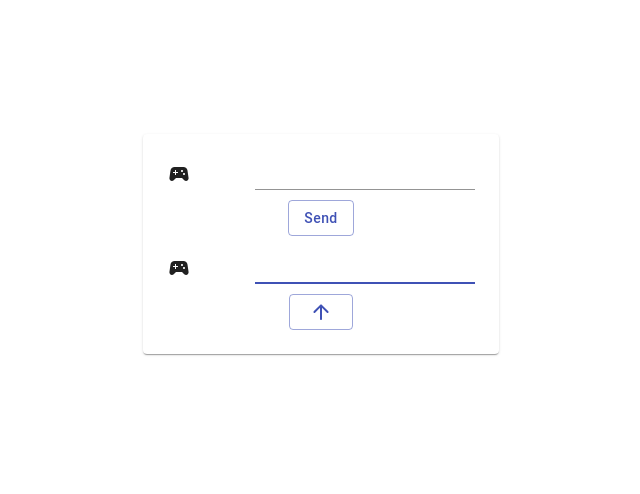
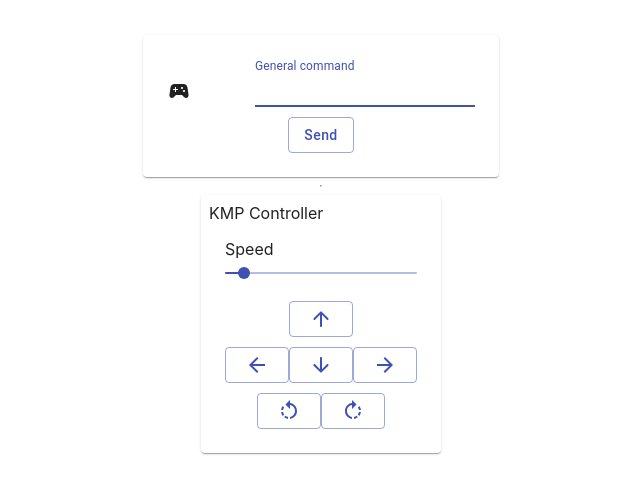
Before and after one commit to SigveSjo/AAS, a React (Create React App) app in the folder frontend/: page / in a window 1280 px wide. Shown: the part 156-650 px from the top of the page, without its empty margins (319-959 px from the left). Built offline with nearby package versions, Linux system fonts and the light colour scheme; no server answers.

Commit message:
added button control options for the kmp

```diff
--- a/frontend/src/App.js
+++ b/frontend/src/App.js
@@ -1,6 +1,7 @@
 // App.js
 import React, { Component } from 'react';
 import Homepage from './components/homepage'
+import KMPController from './components/kmpController'
 
 import { Grid } from '@material-ui/core';
 
@@ -35,7 +36,10 @@ class App extends Component {
             <Homepage/>
           </Grid>
           <Grid>
-            <></>
+            <div> <hr/> </div>
+          </Grid>
+          <Grid>
+            <KMPController/>
           </Grid>
         </Grid>
       </div>
--- a/frontend/src/components/homepage.js
+++ b/frontend/src/components/homepage.js
@@ -1,6 +1,6 @@
 import React, { Component } from 'react';
 import { Paper, withStyles, Grid, TextField, Button } from '@material-ui/core';
-import { SportsEsports, ArrowUpwardRounded, ArrowDownwardRounded} from '@material-ui/icons'
+import { SportsEsports } from '@material-ui/icons'
 import axios from 'axios';
 
 const styles = theme => ({
@@ -14,16 +14,11 @@ const styles = theme => ({
 const API_URL = "http://127.0.0.1:8000/api/commands/"
 
 var value = ""
-var speed = 0.1
 
 class Homepage extends Component {
 
     handleOnChange = event => {
         value = event.target.value
-      };
-
-    handleOnChangeSpeed = event => {
-        speed = event.target.value
       };
 
     buttonClicked(){
@@ -32,36 +27,6 @@ class Homepage extends Component {
         axios.post(API_URL, { "command" : value})
 
         console.log(Date.now());
-    }
-
-    moveKMR(){
-
-        var direction = "up"
-        var vector = null
-
-        console.log("FIRE")
-
-        if(direction === "up"){
-            vector = " 1 0 0"
-        }
-        if(direction === "down"){
-            vector = " -1 0 0"
-        }
-        if(direction === "left"){
-            vector = " 0 1 0"
-        }
-        if(direction === "right"){
-            vector = " 0 -1 0"
-        }
-        if(direction === "clockwise"){
-            vector = " 0 0 1"
-        }
-        if(direction === "counter-clockwise"){
-            vector = " 0 0 -1"
-        }
-
-        axios.post(API_URL, { "command" : "kmr:" + speed + vector})
-
     }
 
     render() {
@@ -74,7 +39,7 @@ class Homepage extends Component {
                             <SportsEsports />
                         </Grid>
                         <Grid item md={true} sm={true} xs={true}>
-                            <TextField onChange={this.handleOnChange} id="kmr" type="string" fullWidth autoFocus/>
+                            <TextField onChange={this.handleOnChange} id="kmr" type="string" fullWidth autoFocus label="General command"/>
                         </Grid>
                     </Grid>
                     <Grid container alignItems="center" justify="space-between">
@@ -83,21 +48,6 @@ class Homepage extends Component {
                         <Button onClick={this.buttonClicked} variant="outlined" color="primary" style={{ textTransform: "none" }}>Send</Button>
                     </Grid>
                 </div>
-                <div className={classes.margin}>
-                    <Grid container spacing={8} alignItems="flex-end">
-                        <Grid item>
-                            <SportsEsports />
-                        </Grid>
-                        <Grid item md={true} sm={true} xs={true}>
-                            <TextField onChange={this.handleOnChangeSpeed} id="speed" type="string" fullWidth autoFocus/>
-                        </Grid>
-                    </Grid>
-                    <Grid container alignItems="center" justify="space-between">
-                    </Grid>
-                    <Grid container justify="center" style={{ marginTop: '10px' }}>
-                        <Button onClick={this.moveKMR()} variant="outlined" color="primary" style={{ textTransform: "none" }}><ArrowUpwardRounded /></Button>
-                    </Grid>
-                </div>
             </Paper>
         );
     }
--- /dev/null
+++ b/frontend/src/components/kmpController.js
@@ -0,0 +1,97 @@
+import React, { useState } from 'react';
+import { Paper, withStyles, Grid, Button, Slider } from '@material-ui/core';
+import { ArrowUpwardRounded, ArrowDownwardRounded, ArrowBack, ArrowForward, RotateLeft, RotateRight} from '@material-ui/icons'
+import axios from 'axios';
+
+const styles = theme => ({
+    margin: {
+        margin: theme.spacing(2),
+    },
+    padding: {
+        padding: theme.spacing(1)
+    }
+});
+const API_URL = "http://127.0.0.1:8000/api/commands/"
+
+function KMPController(props) {
+
+    const [speed, setSpeed] = useState(0.1)
+
+    const handleOnChangeSpeed = (event, newValue) => {
+        setSpeed(newValue)
+      };
+
+    const moveKMP = (direction) => {
+        var vector = null
+
+        if(direction === "up"){
+            vector = " 1 0 0"
+        }
+        if(direction === "down"){
+            vector = " -1 0 0"
+        }
+        if(direction === "left"){
+            vector = " 0 1 0"
+        }
+        if(direction === "right"){
+            vector = " 0 -1 0"
+        }
+        if(direction === "clockwise"){
+            vector = " 0 0 1"
+        }
+        if(direction === "counter-clockwise"){
+            vector = " 0 0 -1"
+        }
+        if(direction === "stop"){
+            vector = " 0 0 0"
+        }
+
+        axios.post(API_URL, { "command" : "kmp:" + speed + vector})
+    }
+
+
+    const { classes } = props;
+
+    return (
+        <Paper className={classes.padding}>
+            <Grid container alignItems="center" justify="space-between">
+                <div> KMP Controller </div>
+            </Grid>
+            <div className={classes.margin}>
+                Speed <Slider
+                defaultValue={0.1}
+                step={0.1}
+                min={0.0}
+                max={1.0}
+                valueLabelDisplay="auto"
+                onChange={handleOnChangeSpeed}
+                />
+                <Grid container justify="center" style={{ marginTop: '10px' }}>
+                    <Button onMouseUp ={() => moveKMP('stop')} onMouseDown ={() => moveKMP('up')} variant="outlined" color="primary" style={{ textTransform: "none" }}><ArrowUpwardRounded /></Button>
+                </Grid>
+                <Grid container justify="center" style={{ marginTop: '10px' }}>
+                    <Grid>
+                        <Button onMouseUp ={() => moveKMP('stop')} onMouseDown ={() => moveKMP('left')} variant="outlined" color="primary" style={{ textTransform: "none" }}><ArrowBack /></Button>
+                    </Grid>
+                    <Grid>
+                        <Button onMouseUp ={() => moveKMP('stop')} onMouseDown ={() => moveKMP('down')} variant="outlined" color="primary" style={{ textTransform: "none" }}><ArrowDownwardRounded /></Button>
+                    </Grid>
+                    <Grid>
+                        <Button onMouseUp ={() => moveKMP('stop')} onMouseDown ={() => moveKMP('right')} variant="outlined" color="primary" style={{ textTransform: "none" }}><ArrowForward/></Button>
+                    </Grid>
+                </Grid>
+                <Grid container justify="center" style={{ marginTop: '10px' }}>
+                    <Grid>
+                        <Button onMouseUp ={() => moveKMP('stop')} onMouseDown ={() => moveKMP('counter-clockwise')} variant="outlined" color="primary" style={{ textTransform: "none" }}><RotateLeft /></Button>
+                    </Grid>
+                    <Grid>
+                        <Button onMouseUp ={() => moveKMP('stop')} onMouseDown ={() => moveKMP('clockwise')} variant="outlined" color="primary" style={{ textTransform: "none" }}><RotateRight /></Button>
+                    </Grid>
+                </Grid>
+            </div>
+        </Paper>
+    );
+
+}
+
+export default withStyles(styles)(KMPController)
```
Also changed, not shown: frontend/src/components/kmpController.css (added).
